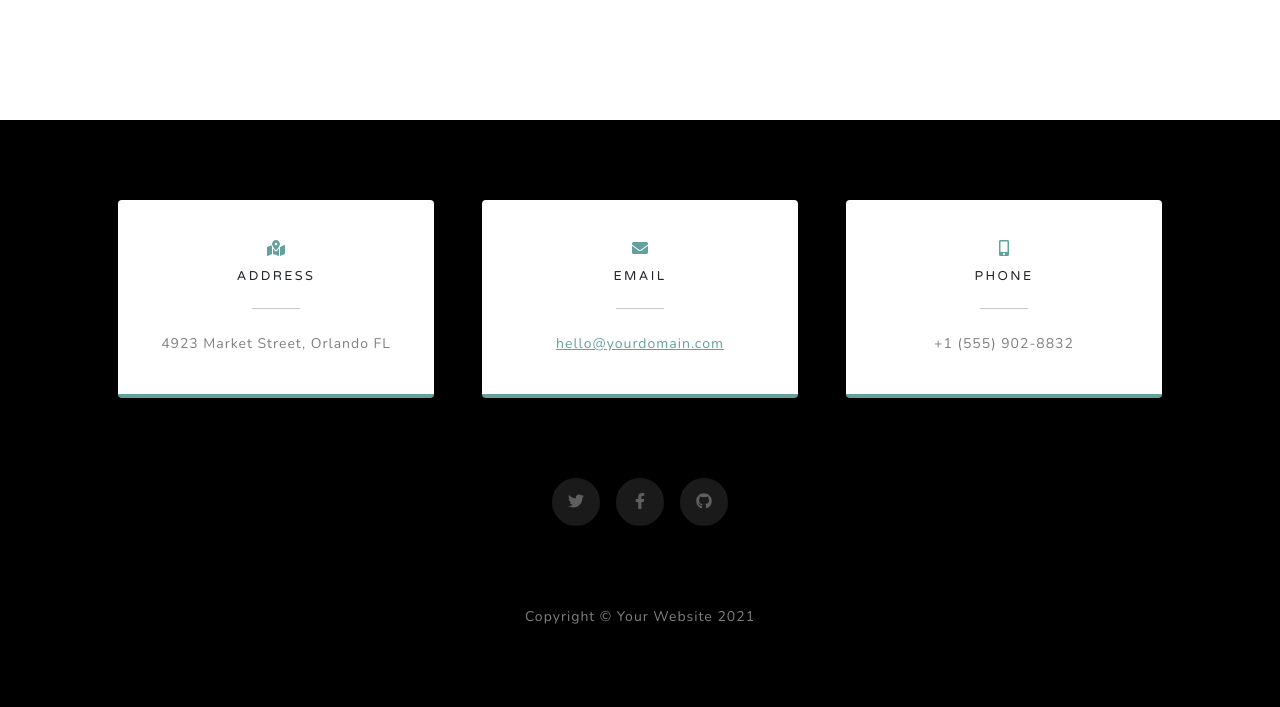
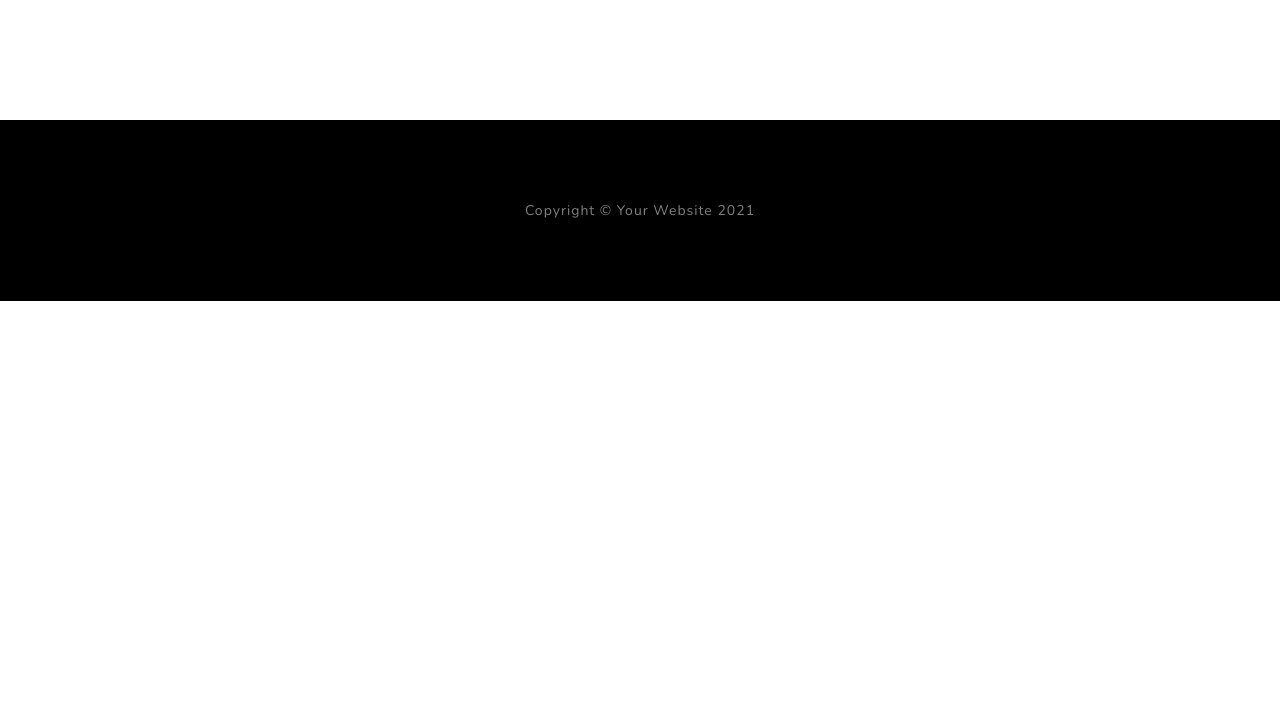
Before and after one commit to amalcyriac/Unified-Time-Table-code.init-, a Django app: page /student in a window 1280 px wide. Shown: the part 842-1549 px from the top of the page. After the commit the page ends 1143 px from the top, so only its background shows below. Run offline with Django 3.2, Linux system fonts and the light colour scheme; some libraries are stand-ins or nearby versions.

```diff
--- a/UnifiedTT/MDAT/views.py
+++ b/UnifiedTT/MDAT/views.py
@@ -81,8 +81,52 @@ def new_admin(request):
     time_table.objects.all().delete()
     return HttpResponse("Successfully uploaded, Thank you.")
 
+def find_tt_both(id, type):
+    if type == 'student':
+        studentORteacherData = students.objects.values().filter(student_id = id.lower())
+    else:
+        studentORteacherData = teachers.objects.values().filter(teacher_id = id.lower())
+
+    coursesAndBatches = []
+
+    for row in studentORteacherData:
+        coursesAndBatches.append((row['course_id'], row['batch_id']))
+
+    ttRows = time_table.objects.values()
+    ans = [{},{},{},{},{}]
+    for i in range(5):
+        for j in range(1,10):
+            ans[i]['hour'+str(j)] = ""
+    for course, batch in coursesAndBatches:
+        courseName = courses.objects.values().filter(course_id=course)[0]['course_name']
+        ttRow = ttRows.filter(course_id=course,batch_id=batch)[0]
+        scheduleForSubject = ttRow['allocation']
+        scheduleForSubject = ast.literal_eval(scheduleForSubject)
+
+        for dayIndex in range(5):
+            day = str(dayIndex+1)
+            ans[dayIndex]['dayNum'] = day
+            if day == "1":
+                ans[dayIndex]['day'] = "Monday"
+            elif day == "2":
+                ans[dayIndex]['day'] = "Tuesday"
+            elif day == "3":
+                ans[dayIndex]['day'] = "Wednesday"
+            elif day == "4":
+                ans[dayIndex]['day'] = "Thursday"
+            elif day == "5":
+                ans[dayIndex]['day'] = "Friday"
+
+            scheduleForSubjectDay = scheduleForSubject[dayIndex]
+            for hour in range(9):
+                if scheduleForSubjectDay[hour] == "1":
+                    ans[dayIndex]['hour'+str(hour+1)] = courseName
+                    ans[dayIndex]['hour'+str(hour+1)+"coursecode"] = course
+                    ans[dayIndex]['hour'+str(hour+1)+"batch"] = batch
+
+    return ans
+
 def find_tt_student(request):
-
     template = "home_student.html"
     if request.method == "GET":
         form = forms.roll_no()
@@ -91,50 +135,18 @@ def find_tt_student(request):
     form = forms.roll_no(request.POST)
     if form.is_valid():
         input_roll_no = form.cleaned_data['roll_no']
-        if students.objects.filter(student_id__icontains = input_roll_no).exists() :
-            studentData = students.objects.values().filter(student_id = input_roll_no.lower())
 
-            coursesAndBatches = []
+        studentsWithThisRoll = students.objects.values().filter(student_id=input_roll_no)
+        teachersWithThisId = teachers.objects.values().filter(teacher_id=input_roll_no)
+        ans = None
+        if len(studentsWithThisRoll) > 0:
+            ans = find_tt_both(input_roll_no, 'student')
+        elif len(teachersWithThisId) > 0:
+            ans = find_tt_both(input_roll_no, 'teacher')
+        else:
+            return HttpResponse("Error, give valid input for roll no")
 
-            for row in studentData:
-                coursesAndBatches.append((row['course_id'], row['batch_id']))
-
-            ttRows = time_table.objects.values()
-            ans = [{},{},{},{},{}]
-            for i in range(5):
-                for j in range(1,10):
-                    ans[i]['hour'+str(j)] = ""
-            for course, batch in coursesAndBatches:
-                courseName = courses.objects.values().filter(course_id=course)[0]['course_name']
-                ttRow = ttRows.filter(course_id=course,batch_id=batch)[0]
-                scheduleForSubject = ttRow['allocation']
-                scheduleForSubject = ast.literal_eval(scheduleForSubject)
-
-                for dayIndex in range(5):
-                    day = str(dayIndex+1)
-                    ans[dayIndex]['dayNum'] = day
-                    if day == "1":
-                        ans[dayIndex]['day'] = "Monday"
-                    elif day == "2":
-                        ans[dayIndex]['day'] = "Tuesday"
-                    elif day == "3":
-                        ans[dayIndex]['day'] = "Wednesday"
-                    elif day == "4":
-                        ans[dayIndex]['day'] = "Thursday"
-                    elif day == "5":
-                        ans[dayIndex]['day'] = "Friday"
-
-                    scheduleForSubjectDay = scheduleForSubject[dayIndex]
-                    for hour in range(9):
-                        if scheduleForSubjectDay[hour] == "1":
-                            ans[dayIndex]['hour'+str(hour+1)] = courseName
-                            ans[dayIndex]['hour'+str(hour+1)+"coursecode"] = course
-                            ans[dayIndex]['hour'+str(hour+1)+"batch"] = batch
-            return render(request,'home_student.html',{'form':form,'var3':ans,})
-
-        else :
-            return HttpResponse("Error")
-
+        return render(request,'home_student.html',{'form':form,'var3':ans,})
 
 def fill_time_table_using_dss_data(request):
     # _,row=credited_courses_table.objects.update_or_create(roll_no=roll,faculty_name='SUSHANT VARMA',course_name='MATHEMATICS',feedback_status=0)
--- a/UnifiedTT/templates/home_student.html
+++ b/UnifiedTT/templates/home_student.html
@@ -196,48 +196,7 @@
         </section>
         <!-- Signup-->
 
-        <!-- Contact-->
-        <section class="contact-section bg-black">
-            <div class="container px-4 px-lg-5">
-                <div class="row gx-4 gx-lg-5">
-                    <div class="col-md-4 mb-3 mb-md-0">
-                        <div class="card py-4 h-100">
-                            <div class="card-body text-center">
-                                <i class="fas fa-map-marked-alt text-primary mb-2"></i>
-                                <h4 class="text-uppercase m-0">Address</h4>
-                                <hr class="my-4 mx-auto" />
-                                <div class="small text-black-50">4923 Market Street, Orlando FL</div>
-                            </div>
-                        </div>
-                    </div>
-                    <div class="col-md-4 mb-3 mb-md-0">
-                        <div class="card py-4 h-100">
-                            <div class="card-body text-center">
-                                <i class="fas fa-envelope text-primary mb-2"></i>
-                                <h4 class="text-uppercase m-0">Email</h4>
-                                <hr class="my-4 mx-auto" />
-                                <div class="small text-black-50"><a href="#!">hello@yourdomain.com</a></div>
-                            </div>
-                        </div>
-                    </div>
-                    <div class="col-md-4 mb-3 mb-md-0">
-                        <div class="card py-4 h-100">
-                            <div class="card-body text-center">
-                                <i class="fas fa-mobile-alt text-primary mb-2"></i>
-                                <h4 class="text-uppercase m-0">Phone</h4>
-                                <hr class="my-4 mx-auto" />
-                                <div class="small text-black-50">+1 (555) 902-8832</div>
-                            </div>
-                        </div>
-                    </div>
-                </div>
-                <div class="social d-flex justify-content-center">
-                    <a class="mx-2" href="#!"><i class="fab fa-twitter"></i></a>
-                    <a class="mx-2" href="#!"><i class="fab fa-facebook-f"></i></a>
-                    <a class="mx-2" href="#!"><i class="fab fa-github"></i></a>
-                </div>
-            </div>
-        </section>
+
         <!-- Footer-->
         <footer class="footer bg-black small text-center text-white-50"><div class="container px-4 px-lg-5">Copyright &copy; Your Website 2021</div></footer>
         <!-- Bootstrap core JS-->
```
Also changed, not shown: other parts of UnifiedTT/templates/home_student.html (+18 -18 lines), UnifiedTT/MDAT/static/styles.css.
